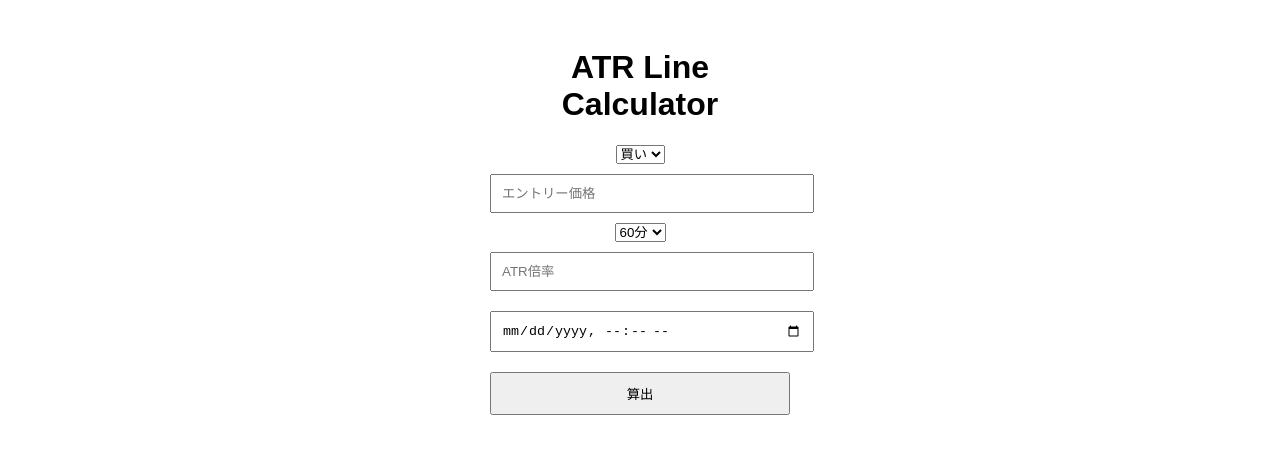
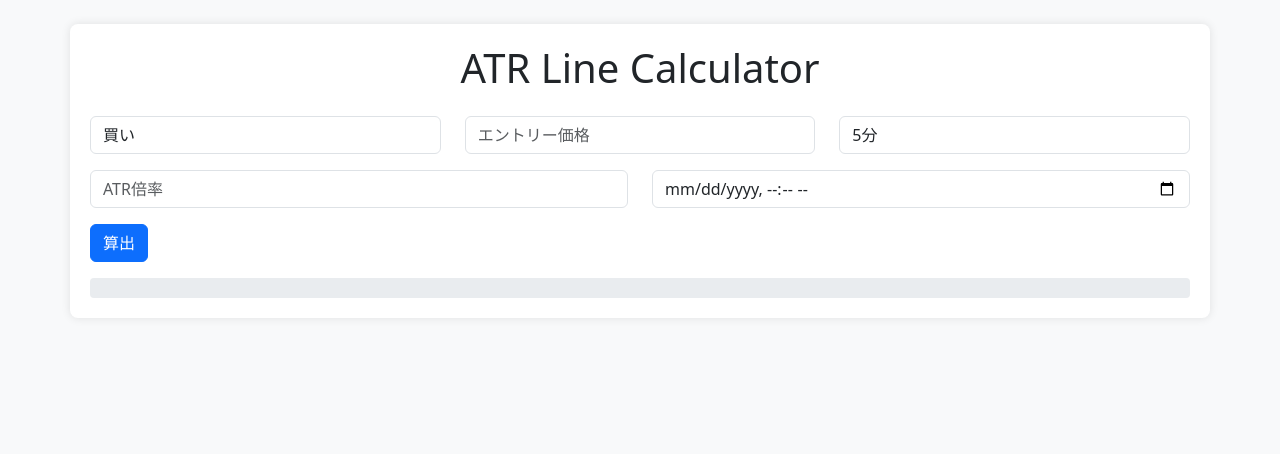
Before and after one commit to tkaneda0078/FXStopProfitCalc, a website: page public/index.html in a window 1280 px wide. Drawn offline with nearby package versions, Linux system fonts and the light colour scheme.

Commit message:
bootstrapを使ってレイアウト調整

```diff
--- a/app.js
+++ b/app.js
@@ -1,13 +1,16 @@
 import dotenv from 'dotenv';
 import express from 'express';
+import path from 'path';
 import fetch from 'node-fetch';
 dotenv.config();
 
 const app = express();
 const apiKey = process.env.ALPHA_VANTAGE_API_KEY;
+const __dirname = path.dirname(new URL(import.meta.url).pathname);
 
 app.use(express.json());
 app.use(express.static('public'));
+app.use('/node_modules', express.static(path.join(__dirname, 'node_modules')));
 
 app.post('/calculate', async (req, res) => {
     const { entryPrice, interval, atrMultiplier, positionType } = req.body;
--- a/package.json
+++ b/package.json
@@ -18,8 +18,11 @@
   },
   "homepage": "https://github.com/tkaneda0078/FXStopProfitCalc#readme",
   "dependencies": {
+    "bootstrap": "^5.3.2",
     "dotenv": "^16.3.1",
     "express": "^4.18.2",
-    "node-fetch": "^2.7.0"
+    "jquery": "^3.7.1",
+    "node-fetch": "^2.7.0",
+    "popper.js": "^1.16.1"
   }
 }
--- a/public/index.html
+++ b/public/index.html
@@ -2,29 +2,51 @@
 <html>
 <head>
     <title>ATR Line Calculator</title>
+    <link rel="stylesheet" href="/node_modules/bootstrap/dist/css/bootstrap.min.css">
     <link rel="stylesheet" type="text/css" href="style.css">
 </head>
 <body>
-    <div class="container">
-        <h1>ATR Line Calculator</h1>
-        <select id="positionType">
+    <div class="container mt-4">
+        <h1 class="text-center mb-4">ATR Line Calculator</h1>
+        <div class="row">
+            <div class="col-md-4 mb-3">
+                <select id="positionType" class="form-control">
                     <option value="buy">買い</option>
                     <option value="sell">売り</option>
                 </select>
-        <input type="number" id="entryPrice" placeholder="エントリー価格">
-        <select id="interval">
+            </div>
+            <div class="col-md-4 mb-3">
+                <input type="number" id="entryPrice" class="form-control" placeholder="エントリー価格">
+            </div>
+            <div class="col-md-4 mb-3">
+                <select id="interval" class="form-control">
                     <option value="1min">1分</option>
-            <option value="5min">5分</option>
+                    <option value="5min" selected>5分</option>
                     <option value="15min">15分</option>
                     <option value="30min">30分</option>
-            <option value="60min" selected>60分</option>
+                    <option value="60min">60分</option>
                 </select>
-        <input type="number" id="atrMultiplier" placeholder="ATR倍率" step="0.5">
-        <input type="datetime-local" id="entryTime" placeholder="エントリー時間">
+            </div>
+        </div>
+        <div class="row">
+            <div class="col-md-6 mb-3">
+                <input type="number" id="atrMultiplier" class="form-control" placeholder="ATR倍率" step="0.1">
+            </div>
+            <div class="col-md-6 mb-3">
+                <input type="datetime-local" id="entryTime" class="form-control">
+            </div>
+        </div>
+        <div class="row">
+            <div class="col-md-12">
+                <button onclick="calculate()" class="btn btn-primary btn-block">算出</button>
+            </div>
+        </div>
+        <div id="output" class="mt-3"></div>
+    </div>
 
-        <button onclick="calculate()">算出</button>
-        <div id="output"></div>
-    </div>
+    <script src="/node_modules/jquery/dist/jquery.slim.min.js"></script>
+    <script src="/node_modules/popper.js/dist/umd/popper.min.js"></script>
+    <script src="/node_modules/bootstrap/dist/js/bootstrap.min.js"></script>
     <script src="script.js"></script>
 </body>
 </html>
--- a/public/style.css
+++ b/public/style.css
@@ -1,16 +1,17 @@
 body {
-    font-family: Arial, sans-serif;
-    text-align: center;
-    padding: 20px;
+    background-color: #f8f9fa;
 }
 
 .container {
-    width: 300px;
-    margin: auto;
+    background-color: #ffffff;
+    padding: 20px;
+    border-radius: 8px;
+    box-shadow: 0 0 10px rgba(0, 0, 0, 0.1);
 }
 
-input, button {
-    width: 100%;
+#output {
+    background-color: #e9ecef;
     padding: 10px;
-    margin: 10px 0;
+    border-radius: 4px;
+    margin-top: 20px;
 }
```
Lines whose indentation alone changed are shown as unchanged.
